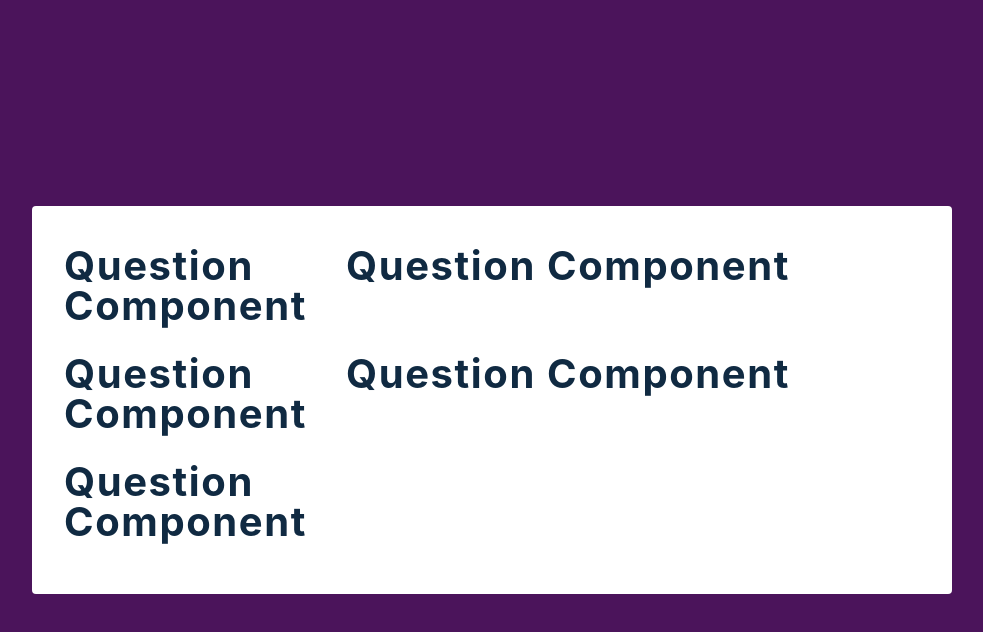
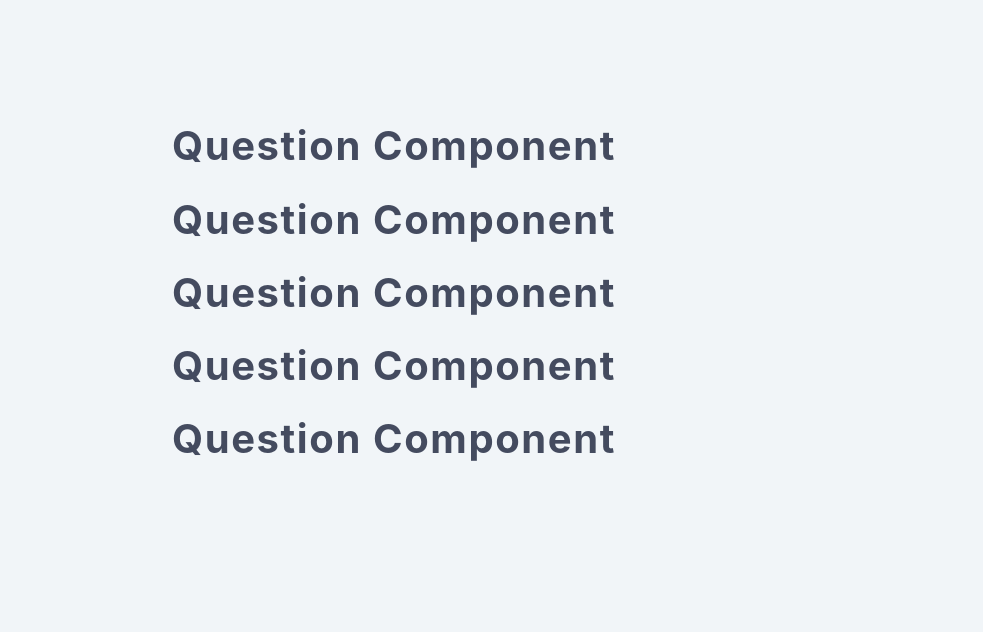
Before and after one commit to Meenakshi-Sivakumar/Accordion, a React (Create React App) app: page / in a window 1280 px wide. Shown: the top 632 px of the page, without its empty margins (148-1131 px from the left). Built offline with nearby package versions, Linux system fonts and the light colour scheme; the HTML template or start-up script is replaced by a standard one.

Commit message:
all done

```diff
--- a/src/index.css
+++ b/src/index.css
@@ -44,7 +44,7 @@ Variables
   --radius: 0.25rem;
   --light-shadow: 0 5px 15px rgba(0, 0, 0, 0.1);
   --dark-shadow: 0 5px 15px rgba(0, 0, 0, 0.2);
-  --max-width: 1170px;
+  --max-width: 50vw;
   --fixed-width: 920px;
 }
 /*
@@ -53,7 +53,6 @@ Global Styles
 ===============
 */
 
-*,
 ::after,
 ::before {
   margin: 0;
@@ -63,8 +62,8 @@ Global Styles
 body {
   font-family: -apple-system, BlinkMacSystemFont, 'Segoe UI', Roboto, Oxygen,
     Ubuntu, Cantarell, 'Open Sans', 'Helvetica Neue', sans-serif;
-  background: var(--clr-purple);
-  color: var(--clr-grey-1);
+  background-color: var(--clr-grey-10);
+  color: var(--clr-primary-6);
   line-height: 1.5;
   font-size: 0.875rem;
 }
@@ -122,12 +121,17 @@ p {
     line-height: 1;
   }
 }
-/*  global classes */
+
+/*
+================
+global classes
+================
+*/
 
 /* section */
 .section {
   width: 90vw;
-  margin: 0 auto;
+  margin: 10% auto;
   max-width: var(--max-width);
 }
 
@@ -139,75 +143,6 @@ p {
 
 /*
 ===============
-Questions
+Accordion
 ===============
 */
-
-main {
-  min-height: 100vh;
-  /* using flex because of better browser support */
-  display: flex;
-  justify-content: center;
-  align-items: center;
-}
-
-.container {
-  width: 90vw;
-  margin: 5rem auto;
-  background: var(--clr-white);
-  border-radius: var(--radius);
-  padding: 2.5rem 2rem;
-  max-width: var(--fixed-width);
-  display: grid;
-  gap: 1rem 2rem;
-}
-.container h3 {
-  line-height: 1.2;
-  font-weight: 500;
-}
-@media screen and (min-width: 992px) {
-  .container {
-    display: grid;
-    grid-template-columns: 250px 1fr;
-  }
-}
-.question {
-  padding: 1rem 1.5rem;
-  border: 2px solid var(--clr-grey-special);
-  margin-bottom: 1rem;
-  border-radius: var(--radius);
-  box-shadow: var(--light-shadow);
-}
-.question h4 {
-  text-transform: none;
-  line-height: 1.5;
-}
-.question p {
-  color: var(--clr-grey-3);
-  margin-bottom: 0;
-  margin-top: 0.5rem;
-}
-.question header {
-  display: flex;
-  justify-content: space-between;
-  align-items: center;
-}
-.question header h4 {
-  margin-bottom: 0;
-}
-.btn {
-  background: transparent;
-  border-color: transparent;
-  width: 2rem;
-  height: 2rem;
-  background: var(--clr-grey-special);
-  display: flex;
-  align-items: center;
-  justify-content: center;
-  border-radius: 50%;
-  color: var(--clr-red-special);
-  cursor: pointer;
-  margin-left: 1rem;
-  align-self: center;
-  min-width: 2rem;
-}
```
